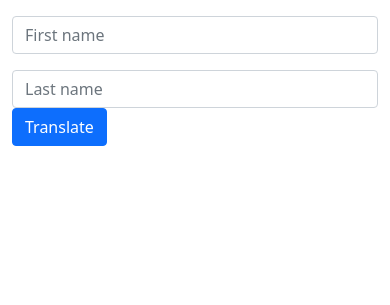
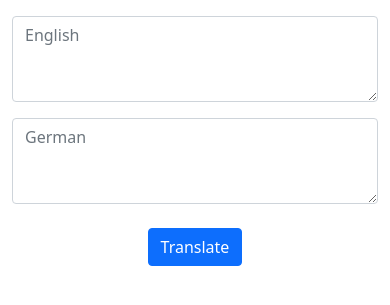
Before and after one commit to thepixelboy/django-blog-translator, a Django app: template templates/translator.html in a window 390 px wide. Shown: the part 102-407 px from the top of the page. Run offline with Django 4.2, Linux system fonts and the light colour scheme; the template is opened without the code that fills it, so the values that code supplies are empty; parts of the project's set-up code (start-up, migrations or seed data) failed here and were passed over.

Commit message:
feat: render the translator template

```diff
--- a/templates/base.html
+++ b/templates/base.html
@@ -60,7 +60,9 @@
                 <a href="{% url 'about_view' %}" class="nav-link">About Us</a>
               </li>
               <li class="nav-item">
-                <a href="{% url 'about_view' %}" class="nav-link">Translator</a>
+                <a href="{% url 'translator_view' %}" class="nav-link"
+                  >Translator</a
+                >
               </li>
             </ul>
           </div>
--- a/templates/translator.html
+++ b/templates/translator.html
@@ -1,26 +1,25 @@
 {% extends "base.html" %} {% block content %}
 <div class="container">
-  <form action="{% url 'get_tanslation' %}" method="post">
+  <form action="{% url 'translator_view' %}" method="post">
+    {% csrf_token %}
     <div class="row">
-      <div class="col-sm-6 mt-3 left">
-        <input
-          type="text-area"
+      <div class="col-md-6 mt-3 left">
+        <textarea
           class="form-control"
-          placeholder="First name"
-          aria-label="First name"
+          placeholder="English"
+          aria-label="English"
           rows="3"
-        />
+        ></textarea>
       </div>
-      <div class="col-sm-6 mt-3 left">
-        <input
-          type="text-area"
+      <div class="col-md-6 mt-3 left">
+        <textarea
           class="form-control"
-          placeholder="Last name"
-          aria-label="Last name"
+          placeholder="German"
+          aria-label="German"
           rows="3"
-        />
+        ></textarea>
       </div>
-      <div class="col-12 justify-content-end">
+      <div class="col-12 text-center mt-4">
         <button type="submit" class="btn btn-primary">Translate</button>
       </div>
     </div>
--- a/translator/views.py
+++ b/translator/views.py
@@ -1,3 +1,6 @@
 from django.shortcuts import render
 
+
 # Create your views here.
+def translator_view(request):
+    return render(request, "translator.html")
```
